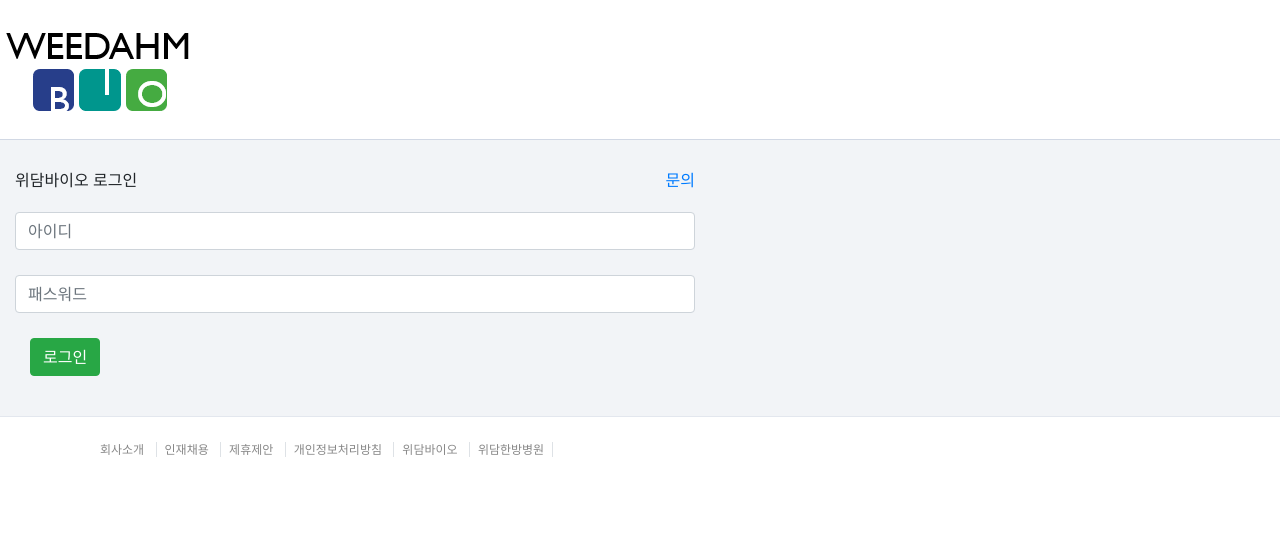
After one commit to weedahm/data-collection-web, a Django app: page /login in a window 1280 px wide; the page is wider, and only the part inside the window is pictured. The commit adds this page. Shown: the top 548 px of that part. Run offline with Django 3.2, Linux system fonts and the light colour scheme; data that the repository does not hold is empty; some libraries are stand-ins or nearby versions.

Commit message:
로그인 기능 추가

```diff
--- a/weedahm/data_collecting/static/css/custom.css
+++ b/weedahm/data_collecting/static/css/custom.css
@@ -27,6 +27,8 @@ html {
 .section-header-text {
   float: left;
   font-size: 1.5rem;
+  font-weight: bold;
+  color: #45AB41;
 }
 
 /* header */
--- /dev/null
+++ b/weedahm/data_collecting/templates/data_collecting/login.html
@@ -0,0 +1,33 @@
+{% extends "data_collecting/base.html" %} {% block content %}
+<div style="margin-top:20px;" class="mainbox col-md-6 col-md-offset-3 col-sm-8 col-sm-offset-2">
+    <div class="panel panel-info">
+        <div class="panel-heading">
+            <div style="float:left; margin-bottom: 20px">
+                <div class="panel-title">위담바이오 로그인</div>
+            </div>
+            <div style="float:right; margin-bottom: 20px">
+                <a href="#">문의</a>
+            </div>
+        </div>
+
+        <div class="panel-body">
+            <form class="form-horizontal" action="{% url 'data_collecting:authenticate' %}" method="post">
+                {% csrf_token %}
+                <div style="margin-bottom: 25px" class="input-group">
+                    <input type="text" class="form-control" name="username" placeholder="아이디">
+                </div>
+
+                <div style="margin-bottom: 25px" class="input-group">
+                    <input type="password" class="form-control" name="password" placeholder="패스워드">
+                </div>
+
+                <div style="margin-top:10px" class="form-group">
+                    <div class="col-sm-12 controls">
+                        <input type="submit" id="btn-login" class="btn btn-success" value="로그인">
+                    </div>
+                </div>
+            </form>
+        </div>
+    </div>
+</div>
+{% endblock content %}
--- a/weedahm/data_collecting/urls.py
+++ b/weedahm/data_collecting/urls.py
@@ -4,6 +4,8 @@ from . import views
 
 app_name = 'data_collecting'
 urlpatterns = [
+    path('login', views.login, name='login'),
+    path('authenticate', views.authenticate, name='authenticate'),
     path('', views.index, name='index'),
     path('submit', views.submit, name='submit'),
     path('patients/', views.patients, name='patients'),
--- a/weedahm/data_collecting/views.py
+++ b/weedahm/data_collecting/views.py
@@ -1,14 +1,34 @@
 from django.shortcuts import render
 from django.template import loader
-from django.http import HttpResponse
+from django.http import HttpResponse, HttpResponseRedirect
+from django.http import JsonResponse
+from django.contrib.auth.models import User
+from django.contrib import auth
+from django.urls import reverse
+from django.contrib.auth.decorators import login_required
+
 from .models import Patient
-from django.http import JsonResponse
 
 import json
 
+def login(request):
+    return render(request, 'data_collecting/login.html')
+
+def authenticate(request):
+	username = request.POST['username']
+	password = request.POST['password']
+	user = auth.authenticate(request, username=username, password=password)
+	if user is not None:
+		auth.login(request, user)
+		return HttpResponseRedirect(reverse('data_collecting:index'))
+	else:
+		return HttpResponseRedirect(reverse('data_collecting:login'))
+
+@login_required(login_url='/login')
 def index(request):
     return render(request, 'data_collecting/main.html')
 
+@login_required(login_url='/login')
 def patient(request, chart_id):
     try:
         patient = Patient.objects.get(chart_id=chart_id)
@@ -16,6 +36,7 @@ def patient(request, chart_id):
         return JsonResponse({})
     return JsonResponse(patient.json_data)
 
+@login_required(login_url='/login')
 def patients(request):
     try:
         patient = Patient.objects.all().order_by("-chart_id")
@@ -24,6 +45,7 @@ def patients(request):
     chart_ids = list((patient.values('chart_id')))
     return JsonResponse(chart_ids, safe=False)
 
+@login_required(login_url='/login')
 def submit(request):
     received_json_data = json.loads(request.body)
     chart_id = received_json_data['chart_id']
```
